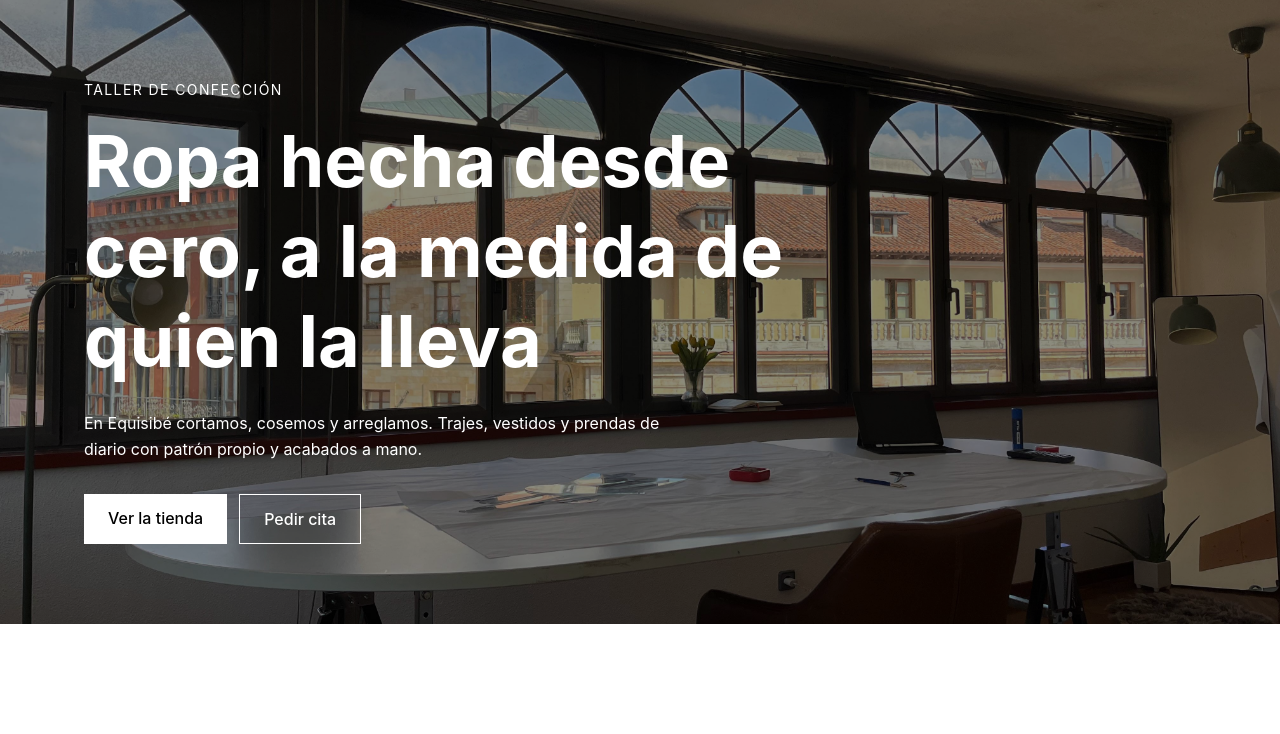
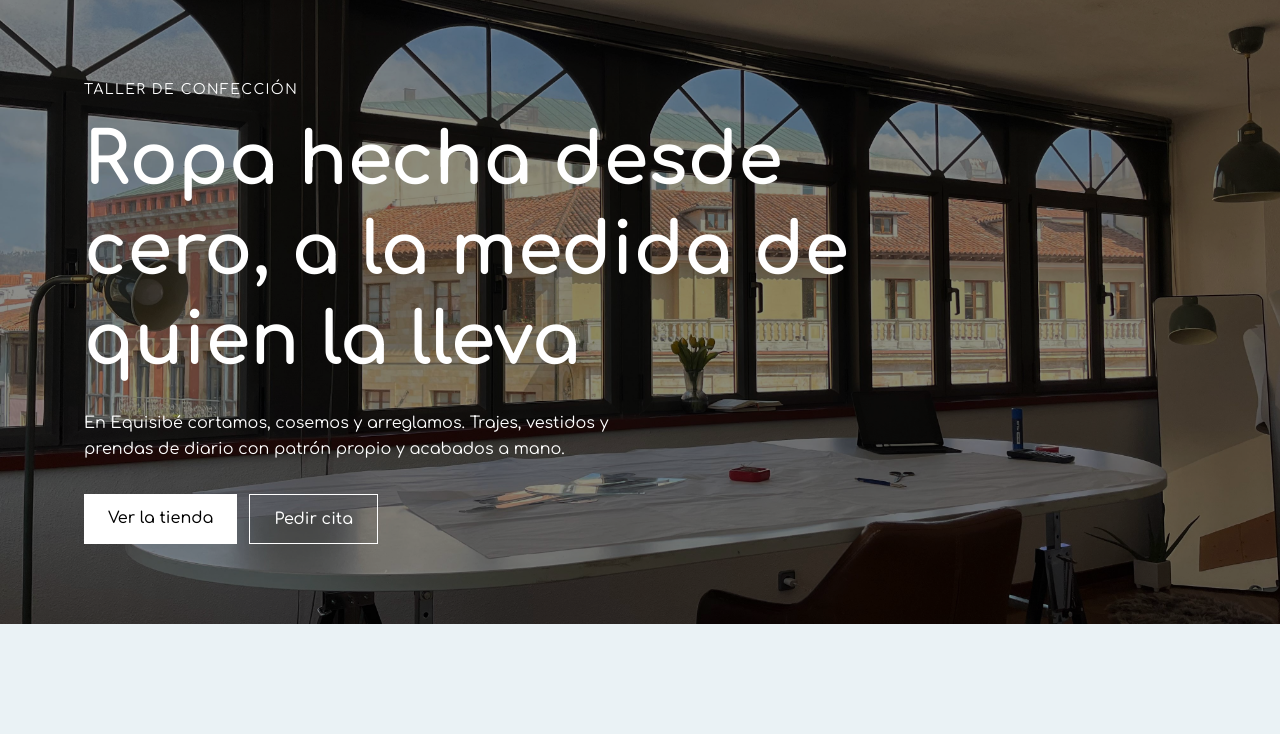
Before and after one commit to andreaperezgon/equisibe-frontend, a Vue app: page / in a window 1280 px wide. Shown: the top 734 px of the page. Built offline with nearby package versions, Linux system fonts and the light colour scheme.

Commit message:
style: define global colors and typography

```diff
--- a/src/style.css
+++ b/src/style.css
@@ -1 +1,17 @@
+@import url('https://fonts.googleapis.com/css2?family=Comfortaa:wght@400;500;600;700&display=swap');
 @import "tailwindcss";
+
+:root {
+  --color-background: #eaf2f5;
+  --color-text: #1f2933;
+  --font-main: 'Comfortaa', sans-serif;
+}
+
+body {
+  margin: 0;
+  min-width: 320px;
+  min-height: 100vh;
+  background-color: var(--color-background);
+  color: var(--color-text);
+  font-family: var(--font-main);
+}
```
